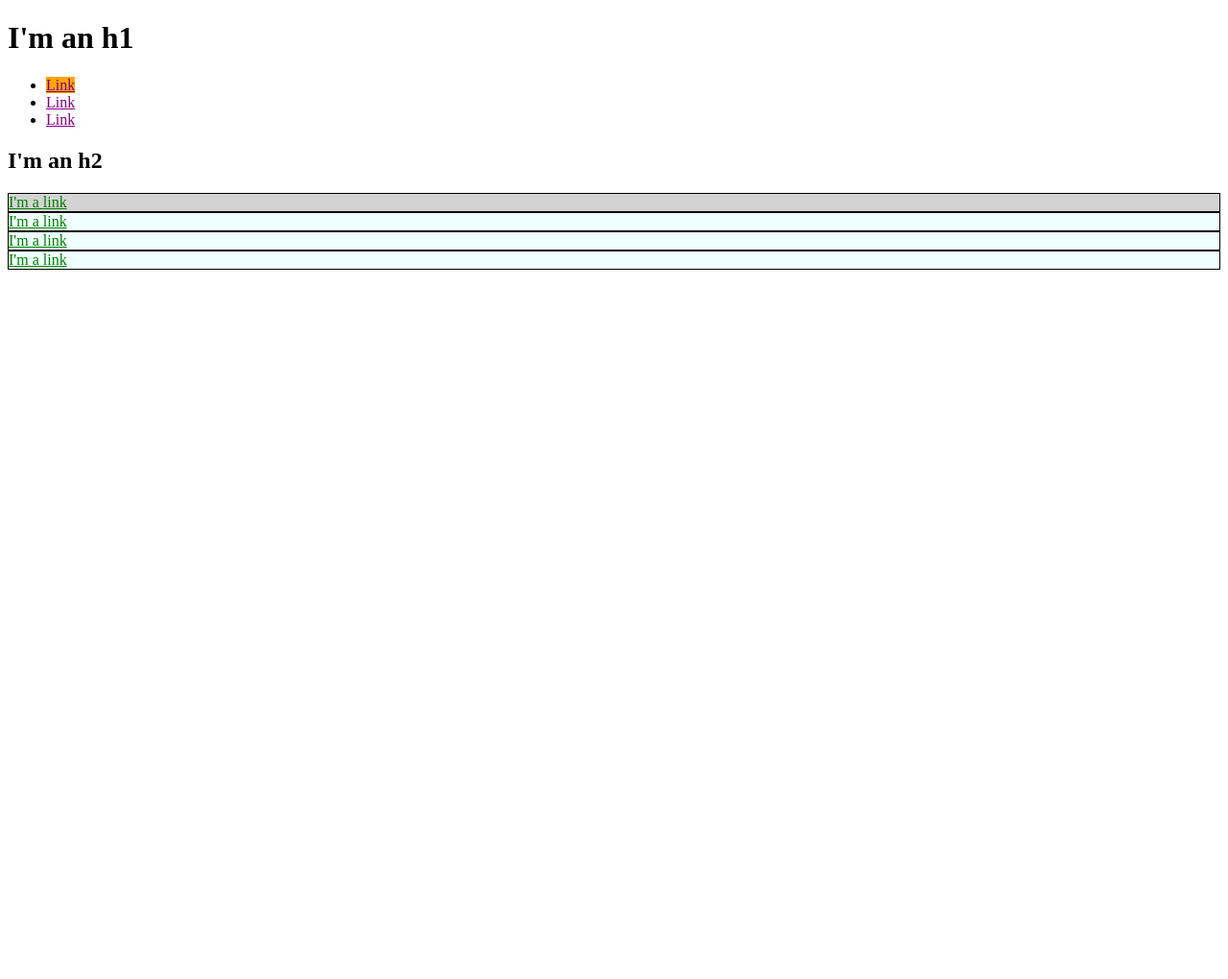
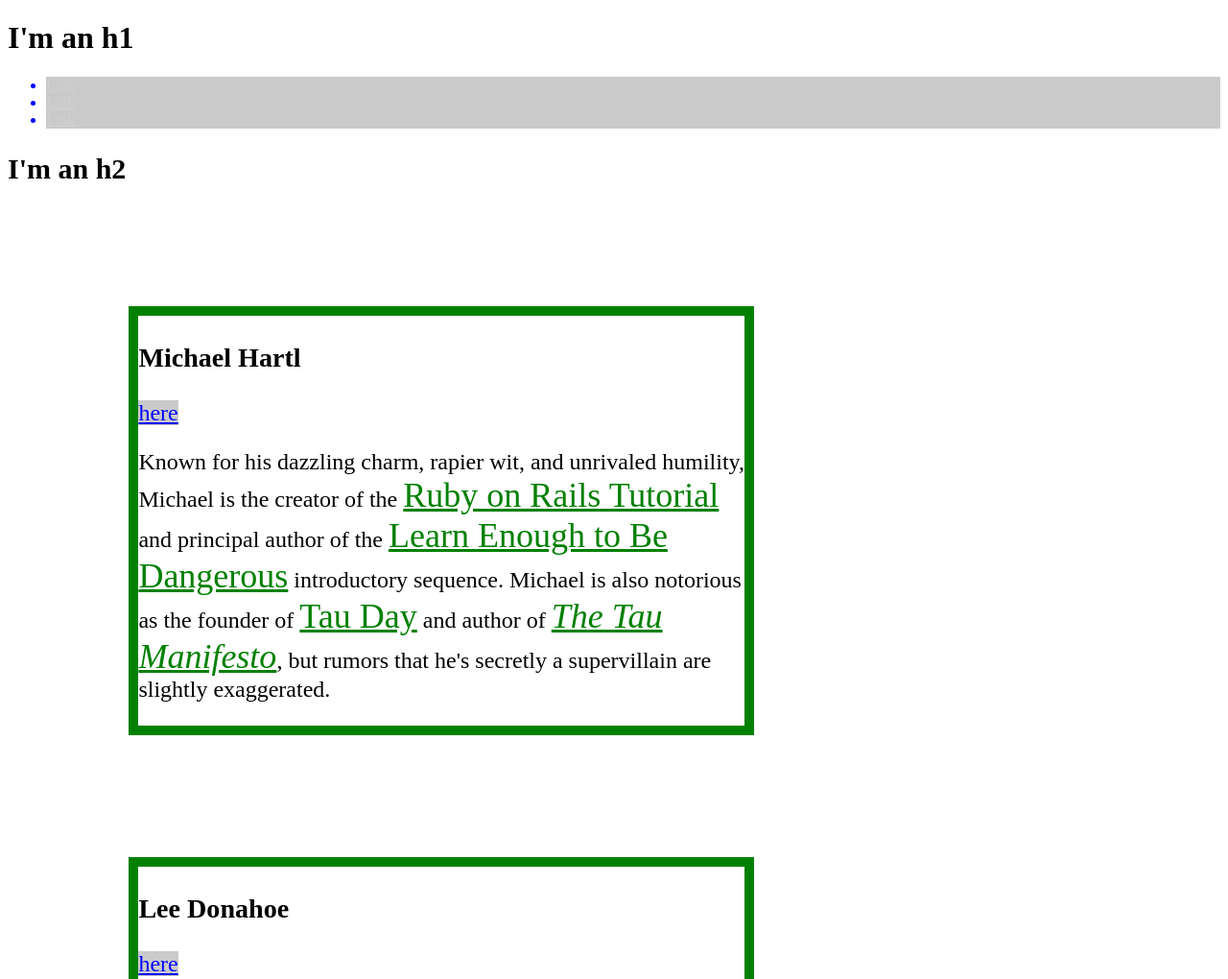
Before and after one commit to therealrodk/therealrodk.github.io, a plain HTML site: page index.html in a window 1280 px wide. Shown: the top 1020 px of the page at 96% size. Before the commit the page ends 800 px from the top, so only its background shows below. Drawn offline with Linux system fonts and the light colour scheme.

Commit message:
Update more styling examples

```diff
--- a/index.html
+++ b/index.html
@@ -4,51 +4,104 @@
     <title>Test Page: Don't Panic</title>
     <meta charset="utf-8">
     <style>
+      /* GLOBAL STYLES */
       a {
-        color: purple;
+        color: rgba(232,232,254, 0.2);
       }
-      #exec-bio {
-        background-color: lightgray;
+      div.bio-box {
+        border: 1px solid #008000;
+        border-width: 10px;
+      }
+      h2 {
+        font-size: 30px;
+      }
+
+      /* SOCIAL STYLES */
+      .social-link {
+        background: rgba(150, 150, 150, .5);
+        color: #00F;
+      }
+
+      /* BIO STYLES */
+      .bio-wrapper {
+
       }
       .bio-box {
-        border: 1px solid black;
+        border: 1px solid #000;
+        width: 50%;
+        margin: 10%;
+        font-size: 150%;
       }
-      .bio-box a {
-        color: green;
-      }
-      #orange-link {
-        background-color: orange;
-      }
-      .azure {
-        background-color: azure;
+      .bio-copy a {
+        color: #008000;
+        font-size: 150%;
       }
     </style>
   </head>
   <body>
     <h1>I'm an h1</h1>
     <ul>
-      <li>
-        <a href="http://example.com/" id="orange-link">Link</a>
-      </li>
-      <li>
+      <li class="social-link">
         <a href="http://example.com/">Link</a>
       </li>
-      <li>
+      <li class="social-link">
+        <a href="http://example.com/">Link</a>
+      </li>
+      <li class="social-link">
         <a href="http://example.com/">Link</a>
       </li>
     </ul>
     <h2>I'm an h2</h2>
-    <div id="exec-bio" class="bio-box azure">
-      <a href="http://example.com/">I'm a link</a>
-    </div>
-    <div class="bio-box azure">
-      <a href="http://example.com/">I'm a link</a>
-    </div>
-    <div class="bio-box azure">
-      <a href="http://example.com/">I'm a link</a>
-    </div>
-    <div class="bio-box azure">
-      <a href="http://example.com/">I'm a link</a>
+    <div class="bio-wrapper">
+      <div class="bio-box">
+        <h3>Michael Hartl</h3>
+        <a href="http://twitter.com/mhartl" class="social-link">here</a>
+        <div class="bio-copy">
+          <p>
+            Known for his dazzling charm, rapier wit, and unrivaled humility,
+            Michael is the creator of the
+            <a href="http://railstutorial.org/">Ruby on Rails
+            Tutorial</a> and principal author of the
+            <a href="https://learnenough.com/">
+            Learn Enough to Be Dangerous</a> introductory sequence. Michael
+            is also notorious as the founder of
+            <a href="http://tauday.com/">Tau Day</a> and author of
+            <a href="http://tauday.com/tau-manifesto"><em>The Tau
+            Manifesto</em></a>, but rumors that he's secretly a supervillain
+            are slightly exaggerated.
+          </p>
+        </div>
+      </div>
+      <div class="bio-box">
+        <h3>Lee Donahoe</h3>
+        <a href="https://twitter.com/leedonahoe" class="social-link">here</a>
+        <div class="bio-copy">
+          <p>
+            When he's not literally swimming with sharks or hunting powder
+            stashes on his snowboard, you can find Lee in front of his computer
+            designing interfaces, doing front-end development, or writing some of
+            the interface-related Learn Enough tutorials.
+          </p>
+        </div>
+      </div>
+      <div class="bio-box">
+        <h3>Nick Merwin</h3>
+        <a href="https://twitter.com/nickmerwin" class="social-link">here</a>
+        <div class="bio-copy">
+          <p>
+            You may have seen him shredding guitar live with Capital Cities on
+            Jimmy Kimmel, Conan, or The Ellen Show, but rest assured Nick is a
+            true nerd at heart. He's just as happy shredding well-spec'd lines
+            of code from a tour bus as he is from his kitchen table.
+          </p>
+        </div>
+      </div>
+      <div class="bio-box">
+        <h3>??</h3>
+        <p>
+          The Future
+        </p>
+      </div>
     </div>
   </body>
 </html>
```
